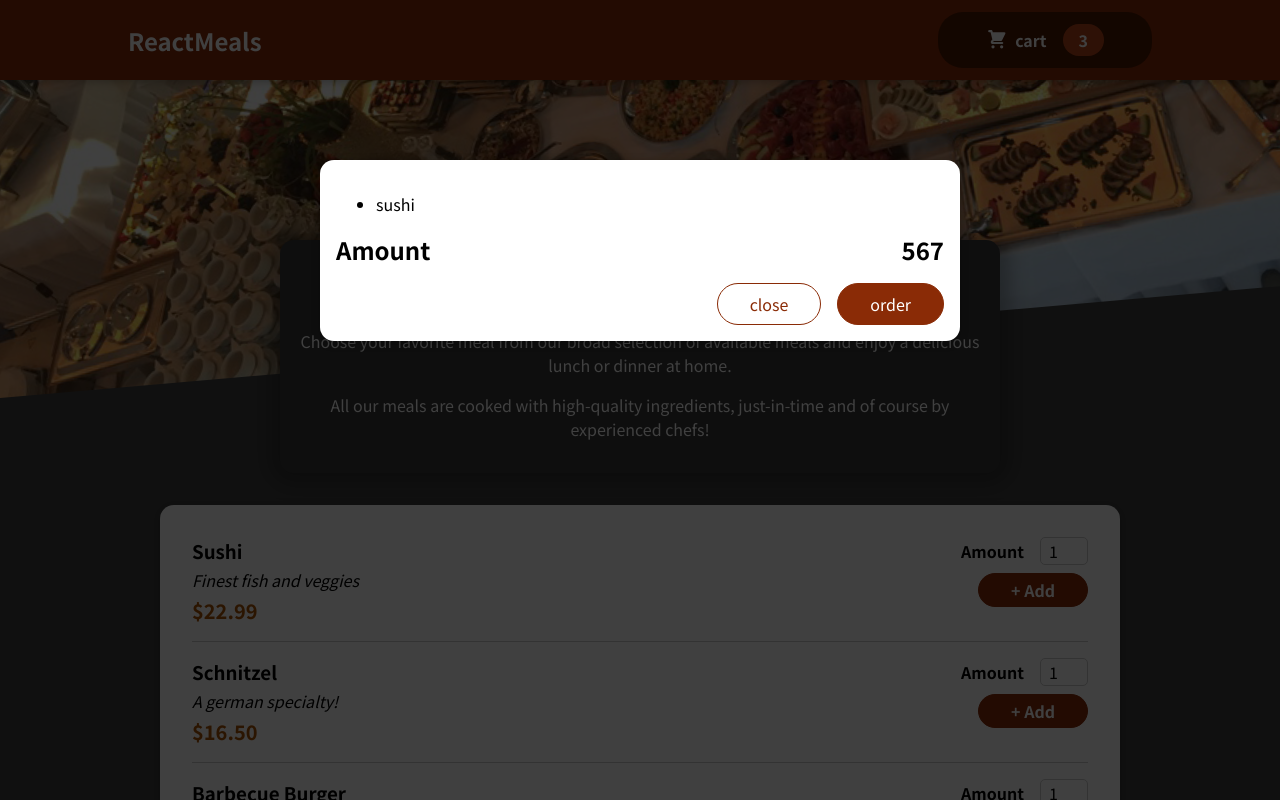
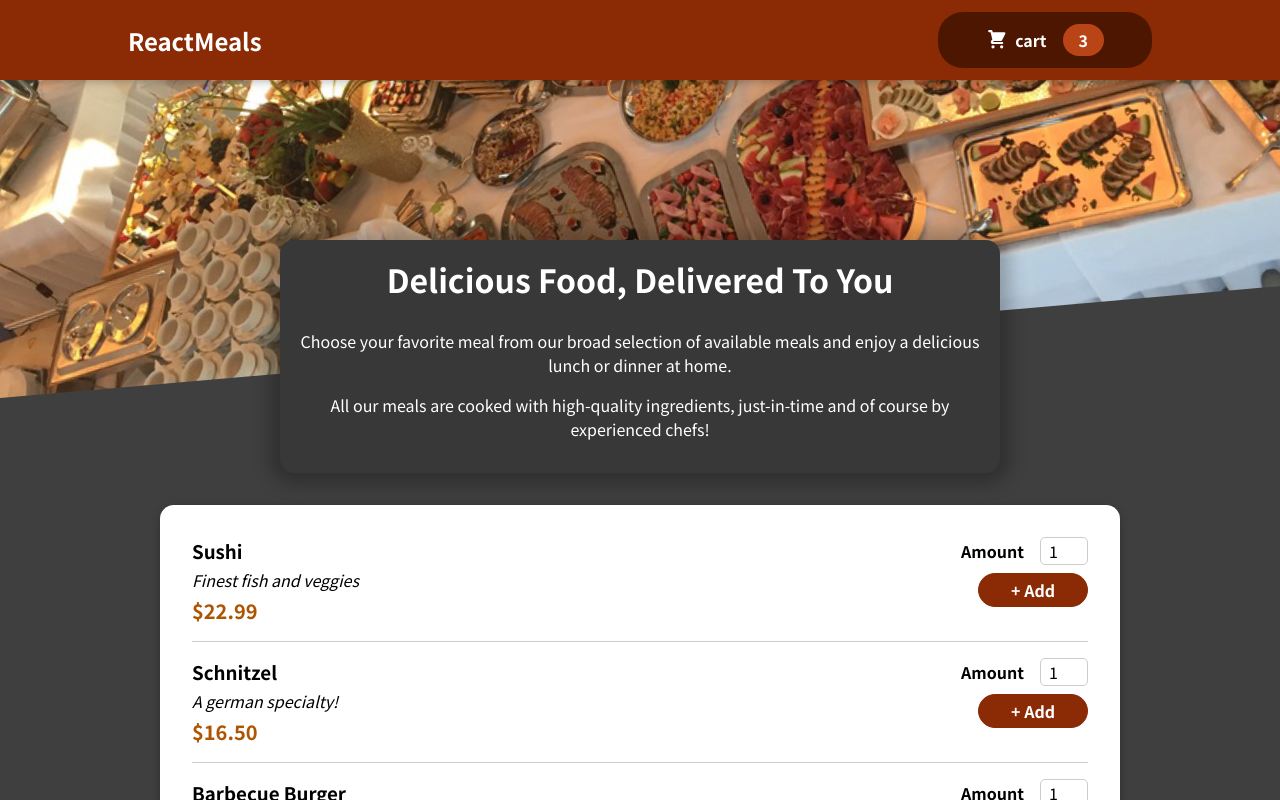
Before and after one commit to hana-nazer/Food-order-App, a React (Create React App) app: page / in a window 1280 px wide. Shown: the top 800 px of the page. Built offline with nearby package versions, Linux system fonts and the light colour scheme.

Commit message:
managing cart using state

```diff
--- a/src/App.js
+++ b/src/App.js
@@ -1,14 +1,24 @@
+import { useState } from "react";
 import Cart from "./components/Cart/Cart";
 import Header from "./components/Layout/Header";
 import Meals from "./components/Meals/Meals";
 
 function App() {
+  const [showCart, setShowCart] = useState(false);
+  const showCartHandler = () => {
+    setShowCart(true);
+  };
+
+  const hideCartHandler = () => {
+    setShowCart(false);
+  };
+
   return (
     <div>
-      <Cart/>
-      <Header />
+      {showCart && <Cart onHide={hideCartHandler} />}
+      <Header onShow={showCartHandler} />
       <main>
-        <Meals/>
+        <Meals />
       </main>
     </div>
   );
--- a/src/components/Cart/Cart.js
+++ b/src/components/Cart/Cart.js
@@ -2,7 +2,7 @@
 import Modal from "../UI/Modal";
 import classes from './Cart.module.css'
 
-function Cart() {
+function Cart(props) {
   const cartItems = (
     <ul>
       {[
@@ -18,7 +18,7 @@
     </ul>
   );
   return (
-    <Modal>
+    <Modal onClick={props.onHide}>
    {/* <div className={classes['cart-items ']}> */}
       {cartItems}
       <div className={classes.total}>
@@ -26,7 +26,7 @@
         <span>567</span>
       </div>
       <div className={classes.actions}>
-        <button className={classes['button--alt']}>close</button>
+        <button className={classes['button--alt']} onClick={props.onHide}>close</button>
         <button className={classes.button}>order</button>
       </div>
      {/* </div> */}
--- a/src/components/Layout/Header.js
+++ b/src/components/Layout/Header.js
@@ -3,12 +3,12 @@
 import Meals from "../../assets/meals.jpg";
 import HeaderCartButton from "./HeaderCartButton";
 
-function Header() {
+function Header(props) {
   return (
     <Fragment>
       <header className={classes.header}>
         <h2>ReactMeals</h2>
-        <HeaderCartButton />
+        <HeaderCartButton  onClick={props.onShow}/>
       </header>
       <div className={classes["main-image"]}>
         <img src={Meals} alt="Delicious food!" />
--- a/src/components/Layout/HeaderCartButton.js
+++ b/src/components/Layout/HeaderCartButton.js
@@ -2,9 +2,9 @@
 import CartIcon from "../Cart/CartIcon";
 import classes from "./HeaderButton.module.css";
 
-function HeaderCartButton() {
+function HeaderCartButton(props) {
   return (
-    <button className={classes.button}>
+    <button className={classes.button} onClick={props.onClick}>
       <span className={classes.icon}>
         <CartIcon />
       </span>
--- a/src/components/UI/Modal.js
+++ b/src/components/UI/Modal.js
@@ -3,7 +3,7 @@
 import ReactDOM from "react-dom";
 
 const Backdrop = (props) => {
-  return <div className={classes.backdrop}></div>;
+  return <div className={classes.backdrop} onClick={props.onClick}></div>;
 };
 
 const ModalOverlay = (props) => {
@@ -19,7 +19,7 @@
 function Modal(props) {
   return (
     <Fragment>
-      {ReactDOM.createPortal(<Backdrop />, portalElement)}
+      {ReactDOM.createPortal(<Backdrop onClick={props.onClick} />, portalElement)}
       {ReactDOM.createPortal(
         <ModalOverlay>{props.children}</ModalOverlay>,
         portalElement
```
